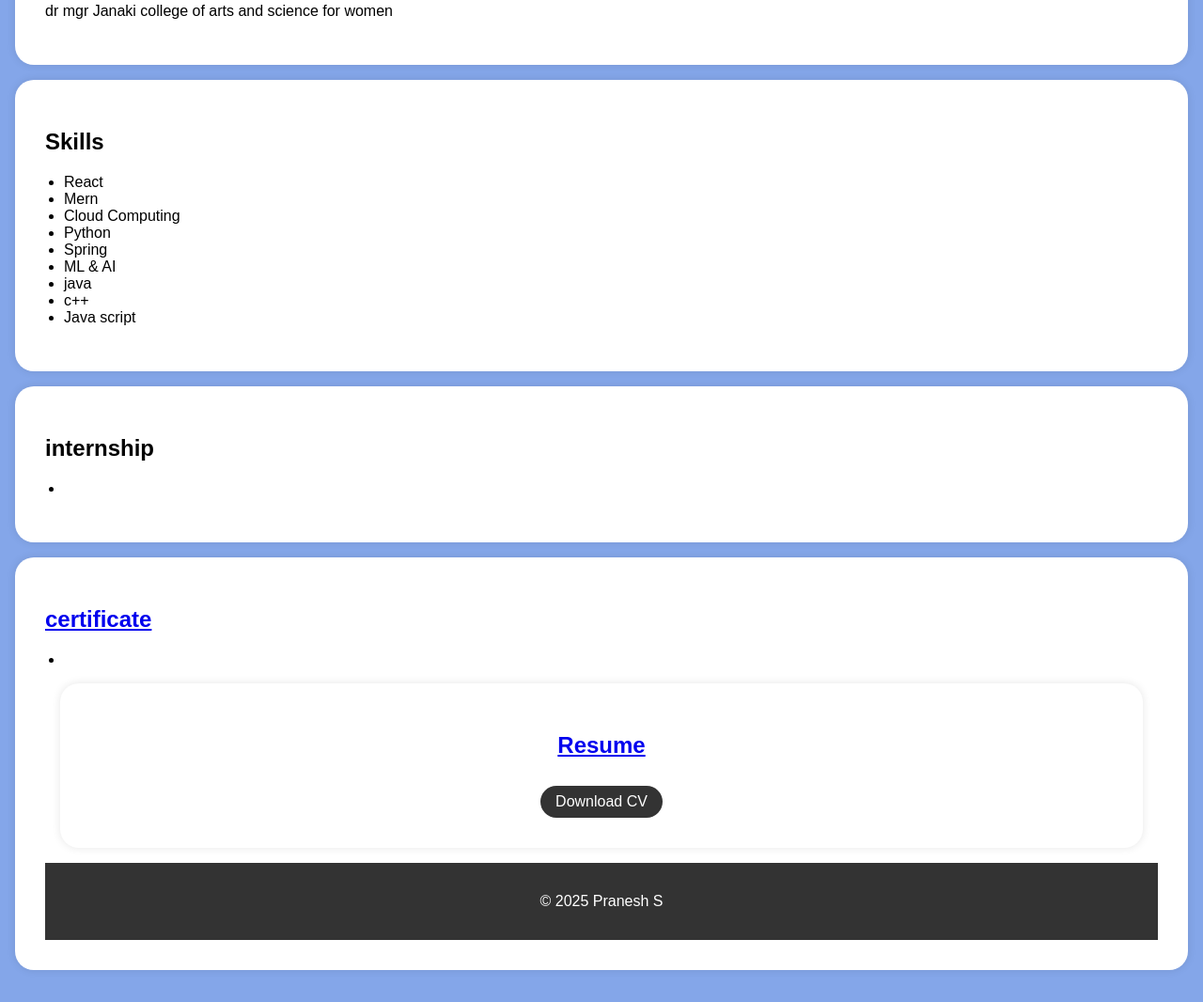
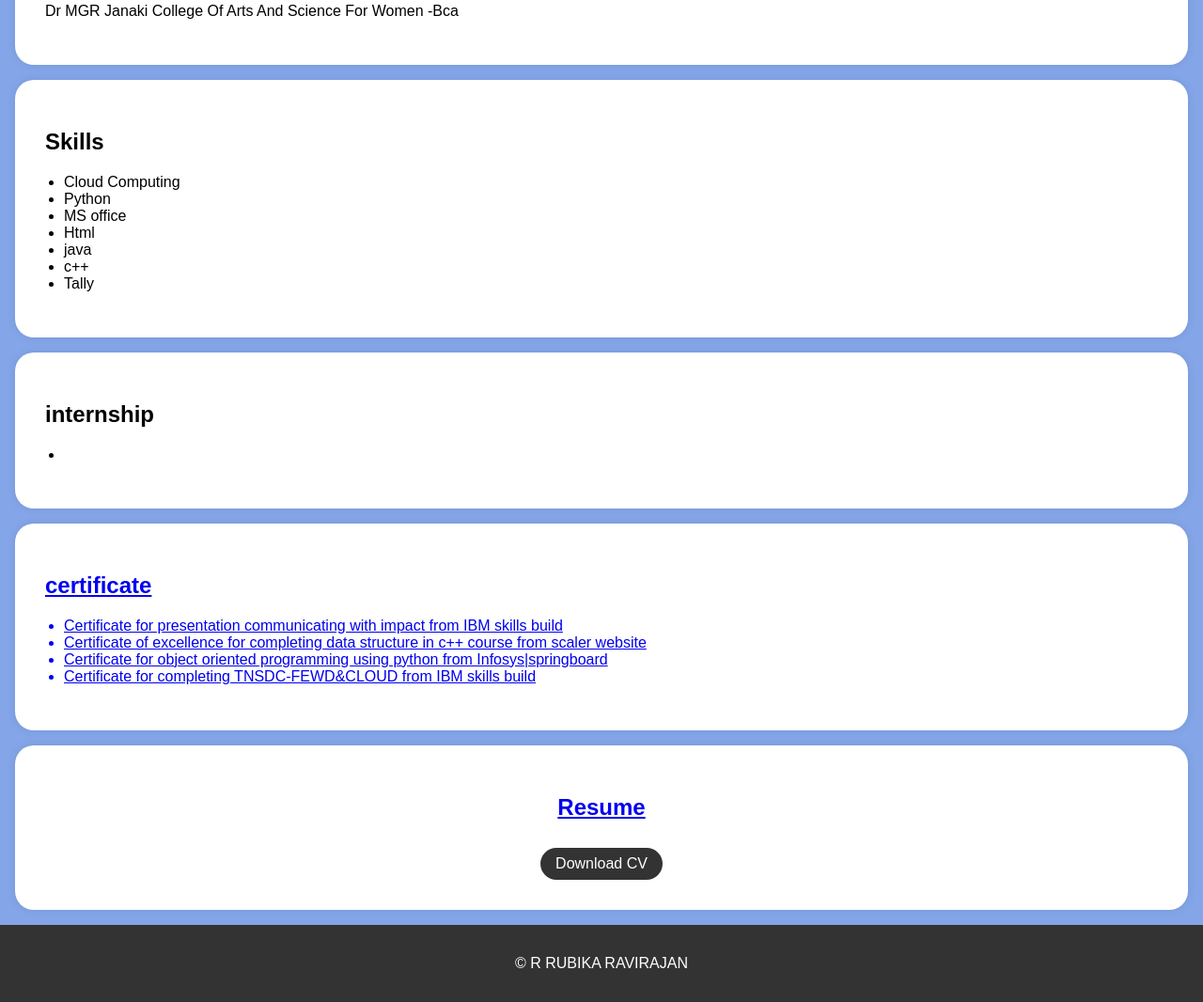
Before and after one commit to Rubikaravirajan/Rubika-s-project-, a plain HTML site: page index.html in a window 1280 px wide. Shown: the part 543-1609 px from the top of the page at 94% size. Drawn offline with Linux system fonts and the light colour scheme.

Commit message:
Update index.html

```diff
--- a/index.html
+++ b/index.html
@@ -96,7 +96,7 @@
         <div class="header-content">
             <!-- Add your profile picture here -->
             <img src="passport photo.jpg" alt="Your Profile Picture" class="profile-picture">
-            <h1>R RUBIKARAVIRAJAN </h1>
+            <h1>R RUBIKA RAVIRAJAN </h1>
             <p>Bachlor of computer application </p>
         </div>
     </header>
@@ -123,10 +123,10 @@
         </div>
     </section>
 
-    <section id="education">
+    <section id="Education">
         <div class="section-content">
             <h2>Education</h2>
-            <p>dr mgr Janaki college of arts and science for women </p>
+            <p> Dr MGR Janaki College Of Arts And Science For Women -Bca</p>
 
 
         </div>
@@ -136,15 +136,13 @@
         <div class="section-content">
             <h2>Skills</h2>
             <ul>
-                <li>React</li>
-                <li>Mern</li>
                 <li>Cloud Computing</li>
                 <li>Python</li>
-                <li>Spring</li>
-                <li>ML & AI</li>
+                <li>MS office</li>
+                <li>Html</li>
                 <li>java</li>
                 <li>c++</li>
-                <li>Java script</li>
+                <li>Tally</li>
             </ul>
         </div>
     </section>
@@ -158,26 +156,31 @@
         </div>
     </section>
 
-    <section id="certificate">
+    <section id="Certificate">
         <div class="section-content">
             <h2>certificate </h2>
             <ul>
-                <li><a href="#"</li>
+                <li>Certificate for presentation communicating with impact from IBM skills build</li>
+                <li>Certificate of excellence for completing data structure in c++ course from scaler website</li>
+                <li>Certificate for object oriented programming using python from Infosys|springboard</li>
+                <li>Certificate for completing TNSDC-FEWD&CLOUD from IBM skills build</li>
             </ul>
+        </div>
+    </section>
 
     <section id="resume">
 
         <div class="section-content">
             <center>
             <h2>Resume</h2>
-            <a href="file.pdf" target="_blank" class="download-button">Download CV</a>
+            <a href="resume.pdf" target="_blank" class="download-button">Download CV</a>
         </center>
         </div>
 
     </section>
 
     <footer>
-        <p>&copy; 2025 Pranesh S</p>
+        <p>&copy; R RUBIKA RAVIRAJAN</p>
     </footer>
 
     <script>
```
